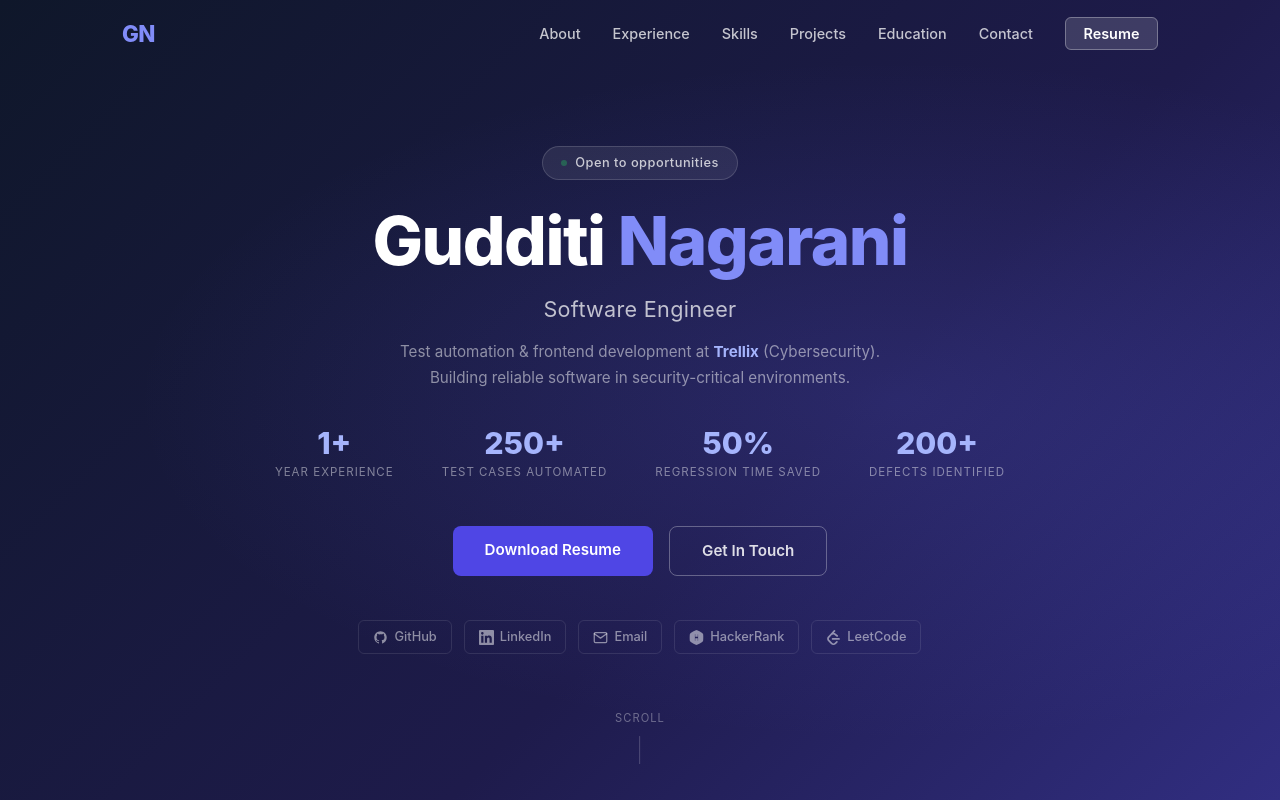
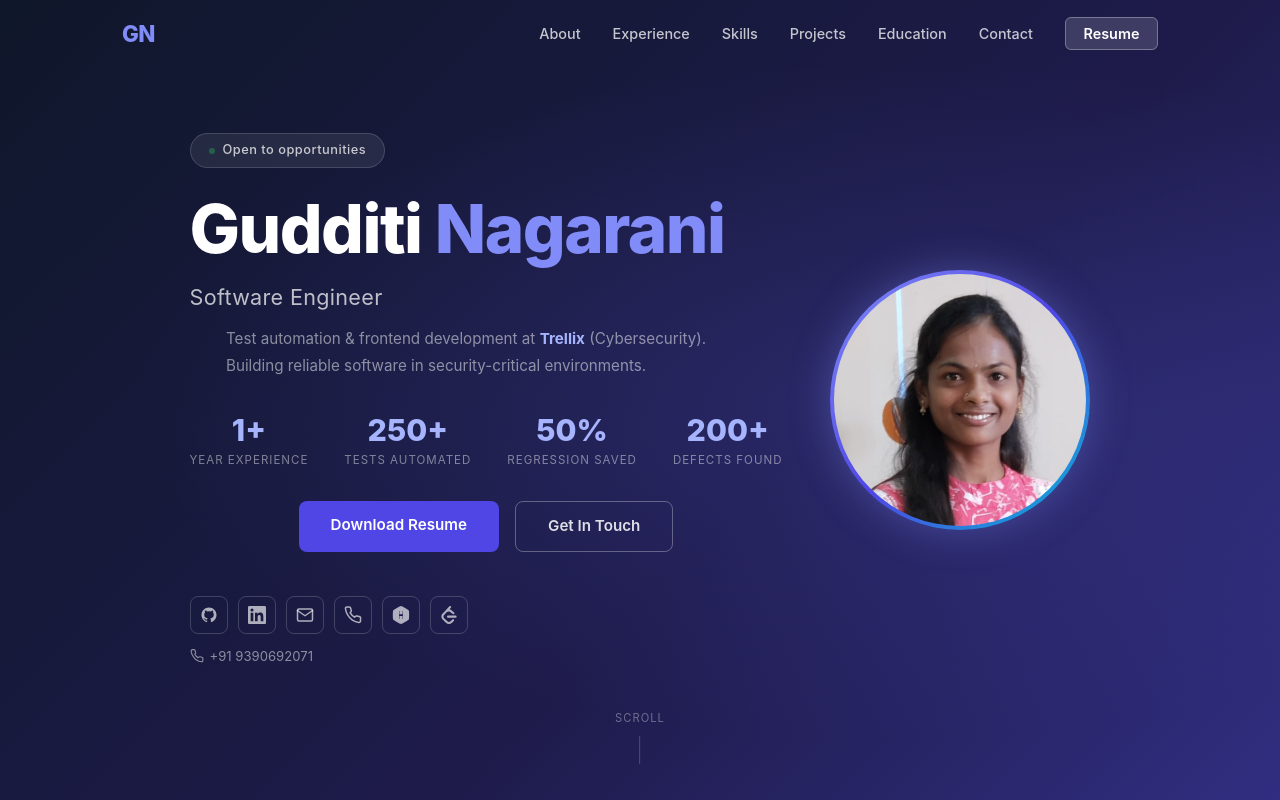
Before and after one commit to Nagarani-22/portfolio, a React (Vite) app: page / in a window 1280 px wide. Shown: the top 800 px of the page. Built offline with nearby package versions, Linux system fonts and the light colour scheme.

Commit message:
Add profile photo, phone number, icon socials, 6 projects, 2-col hero

```diff
--- a/src/components/Hero.jsx
+++ b/src/components/Hero.jsx
@@ -28,6 +28,15 @@ const SOCIALS = [
     )
   },
   {
+    label: 'Phone',
+    href: 'tel:+919390692071',
+    icon: (
+      <svg viewBox="0 0 24 24" fill="none" stroke="currentColor" strokeWidth="2" strokeLinecap="round" strokeLinejoin="round">
+        <path d="M22 16.92v3a2 2 0 0 1-2.18 2 19.79 19.79 0 0 1-8.63-3.07A19.5 19.5 0 0 1 4.99 12a19.79 19.79 0 0 1-3.07-8.67A2 2 0 0 1 3.9 1.21h3a2 2 0 0 1 2 1.72c.127.96.361 1.903.7 2.81a2 2 0 0 1-.45 2.11L8.09 8.91a16 16 0 0 0 6 6l1.07-1.07a2 2 0 0 1 2.11-.45c.907.339 1.85.573 2.81.7A2 2 0 0 1 22 16.92z"/>
+      </svg>
+    )
+  },
+  {
     label: 'HackerRank',
     href: 'https://www.hackerrank.com/profile/guditinagarani',
     icon: (
@@ -51,6 +60,8 @@ export default function Hero() {
   return (
     <section id="hero" className="hero">
       <div className="container">
+        <div className="hero-2col">
+          {/* Left: text content */}
           <div className="hero-inner">
             <div className="hero-badge">
               <span className="hero-badge-dot" />
@@ -64,7 +75,8 @@ export default function Hero() {
             <p className="hero-title">Software Engineer</p>
 
             <p className="hero-tagline">
-            Test automation &amp; frontend development at <strong style={{color:'#a5b4fc'}}>Trellix</strong> (Cybersecurity).
+              Test automation &amp; frontend development at{' '}
+              <strong style={{ color: '#a5b4fc' }}>Trellix</strong> (Cybersecurity).
               Building reliable software in security-critical environments.
             </p>
 
@@ -75,15 +87,15 @@ export default function Hero() {
               </div>
               <div className="hero-stat">
                 <span className="hero-stat-num">250+</span>
-              <span className="hero-stat-label">Test Cases Automated</span>
+                <span className="hero-stat-label">Tests Automated</span>
               </div>
               <div className="hero-stat">
                 <span className="hero-stat-num">50%</span>
-              <span className="hero-stat-label">Regression Time Saved</span>
+                <span className="hero-stat-label">Regression Saved</span>
               </div>
               <div className="hero-stat">
                 <span className="hero-stat-num">200+</span>
-              <span className="hero-stat-label">Defects Identified</span>
+                <span className="hero-stat-label">Defects Found</span>
               </div>
             </div>
 
@@ -96,13 +108,42 @@ export default function Hero() {
               </a>
             </div>
 
+            {/* Icon-only social links */}
             <div className="hero-socials">
               {SOCIALS.map(s => (
-              <a key={s.label} href={s.href} target="_blank" rel="noreferrer" className="social-link">
+                <a
+                  key={s.label}
+                  href={s.href}
+                  target={s.href.startsWith('mailto') || s.href.startsWith('tel') ? '_self' : '_blank'}
+                  rel="noreferrer"
+                  className="social-icon-link"
+                  title={s.label}
+                >
                   {s.icon}
-                {s.label}
                 </a>
               ))}
+            </div>
+
+            {/* Mobile number text */}
+            <p className="hero-phone">
+              <svg viewBox="0 0 24 24" fill="none" stroke="currentColor" strokeWidth="2" strokeLinecap="round" strokeLinejoin="round" width="14" height="14">
+                <path d="M22 16.92v3a2 2 0 0 1-2.18 2 19.79 19.79 0 0 1-8.63-3.07A19.5 19.5 0 0 1 4.99 12a19.79 19.79 0 0 1-3.07-8.67A2 2 0 0 1 3.9 1.21h3a2 2 0 0 1 2 1.72c.127.96.361 1.903.7 2.81a2 2 0 0 1-.45 2.11L8.09 8.91a16 16 0 0 0 6 6l1.07-1.07a2 2 0 0 1 2.11-.45c.907.339 1.85.573 2.81.7A2 2 0 0 1 22 16.92z"/>
+              </svg>
+              +91 9390692071
+            </p>
+          </div>
+
+          {/* Right: profile photo */}
+          <div className="hero-photo-wrap">
+            <div className="hero-photo-ring">
+              <img
+                src="/profile.jpg"
+                alt="Gudditi Nagarani"
+                className="hero-photo"
+                onError={e => { e.target.style.display = 'none'; e.target.nextSibling.style.display = 'flex'; }}
+              />
+              <div className="hero-photo-fallback">GN</div>
+            </div>
           </div>
         </div>
       </div>
--- a/src/components/Projects.jsx
+++ b/src/components/Projects.jsx
@@ -1,13 +1,13 @@
 import useFadeIn from '../hooks/useFadeIn'
 
 const GitIcon = () => (
-  <svg viewBox="0 0 24 24" fill="currentColor">
+  <svg viewBox="0 0 24 24" fill="currentColor" width="13" height="13">
     <path d="M12 2C6.477 2 2 6.477 2 12c0 4.418 2.865 8.167 6.839 9.489.5.092.682-.217.682-.482 0-.237-.009-.868-.013-1.703-2.782.603-3.369-1.342-3.369-1.342-.454-1.155-1.11-1.462-1.11-1.462-.908-.62.069-.608.069-.608 1.003.07 1.531 1.03 1.531 1.03.892 1.529 2.341 1.088 2.91.832.092-.647.35-1.088.636-1.338-2.22-.253-4.555-1.11-4.555-4.943 0-1.091.39-1.984 1.029-2.683-.103-.253-.446-1.27.098-2.647 0 0 .84-.269 2.75 1.025A9.578 9.578 0 0 1 12 6.836c.85.004 1.705.114 2.504.336 1.909-1.294 2.747-1.025 2.747-1.025.546 1.377.202 2.394.1 2.647.64.699 1.028 1.592 1.028 2.683 0 3.842-2.339 4.687-4.566 4.935.359.309.678.919.678 1.852 0 1.336-.012 2.415-.012 2.743 0 .267.18.578.688.48C19.138 20.163 22 16.418 22 12c0-5.523-4.477-10-10-10z"/>
   </svg>
 )
 
 const LinkIcon = () => (
-  <svg viewBox="0 0 24 24" fill="none" stroke="currentColor" strokeWidth="2" strokeLinecap="round" strokeLinejoin="round">
+  <svg viewBox="0 0 24 24" fill="none" stroke="currentColor" strokeWidth="2" strokeLinecap="round" strokeLinejoin="round" width="13" height="13">
     <path d="M18 13v6a2 2 0 0 1-2 2H5a2 2 0 0 1-2-2V8a2 2 0 0 1 2-2h6"/>
     <polyline points="15 3 21 3 21 9"/>
     <line x1="10" y1="14" x2="21" y2="3"/>
@@ -21,8 +21,8 @@ const PROJECTS = [
     title: 'E-Commerce Platform',
     tech: ['React.js', 'Redux', 'JavaScript', 'CSS3'],
     desc: [
-      'Built a responsive e-commerce app with React component-driven architecture and Redux for global state management, covering product listing, cart, quantity management, and multi-step checkout.',
-      'Designed reusable UI components (product cards, cart drawer, order summary) with business logic in Redux slices; deployed on Netlify with lazy loading and continuous deployment.'
+      'Built a responsive e-commerce app with React component-driven architecture and Redux for global state management, covering product listing, cart, and multi-step checkout.',
+      'Designed reusable UI components with business logic in Redux slices; deployed on Netlify with lazy loading and continuous deployment.'
     ],
     links: [
       { label: 'Live Demo', href: 'https://transcendent-crumble-00b05c.netlify.app/', icon: <LinkIcon /> }
@@ -30,28 +30,67 @@ const PROJECTS = [
   },
   {
     num: '02',
+    icon: '⚙️',
+    title: 'E-Commerce Microservices Backend',
+    tech: ['Java 17', 'Spring Boot 3.2', 'Spring Cloud', 'Apache Kafka', 'Redis', 'PostgreSQL', 'MongoDB', 'Docker'],
+    desc: [
+      'Architected a scalable backend using 7 independent microservices with Spring Cloud Eureka for service discovery and an API Gateway with JWT validation.',
+      'Implemented event-driven order/payment processing via Apache Kafka and Redis caching; integrated Prometheus + Grafana for real-time observability.'
+    ],
+    links: [
+      { label: 'GitHub', href: 'https://github.com/Nagarani-22/ecommerce-microservices', icon: <GitIcon /> }
+    ]
+  },
+  {
+    num: '03',
+    icon: '🔐',
+    title: 'Fraud Detection System',
+    tech: ['Java 17', 'Spring Boot 3.2', 'Spring WebFlux', 'Apache Kafka', 'Redis', 'PostgreSQL', 'Spring Security', 'JWT', 'Docker'],
+    desc: [
+      'Built a real-time fraud detection platform implementing 5 detection rules: high-value transactions, velocity checks, geographic anomaly, unknown device, and blacklisted merchant detection.',
+      'Event-driven architecture with REST API → Kafka → detection engine → PostgreSQL alerts, with Redis caching for performance and JWT authentication.'
+    ],
+    links: [
+      { label: 'GitHub', href: 'https://github.com/Nagarani-22/fraud-detection-system', icon: <GitIcon /> }
+    ]
+  },
+  {
+    num: '04',
     icon: '✈️',
     title: 'Tour & Travel Management Website',
     tech: ['HTML5', 'CSS3', 'Bootstrap', 'JavaScript', 'PHP', 'MySQL'],
     desc: [
-      'Developed a full-stack travel platform with destination browsing, package selection, and booking flow using a PHP backend and MySQL for persistent data.',
-      'Implemented user registration, login, and session management with server-side validation; applied dynamic JavaScript for real-time search filtering without full-page reloads.'
+      'Full-stack travel platform with destination browsing, package selection, and booking flow using PHP backend and MySQL for persistent data.',
+      'Implemented user registration, login, and session management with real-time search filtering via dynamic JavaScript.'
     ],
     links: [
-      { label: 'GitHub', href: 'https://github.com/Nagarani2203/travel-website', icon: <GitIcon /> }
+      { label: 'GitHub', href: 'https://github.com/Nagarani-22/tour-and-travel-management-website', icon: <GitIcon /> }
     ]
   },
   {
-    num: '03',
-    icon: '⚙️',
-    title: 'E-Commerce Microservices Backend',
-    tech: ['Java 17', 'Spring Boot 3.2', 'Spring Cloud', 'Apache Kafka', 'Redis', 'PostgreSQL', 'MongoDB', 'Docker', 'Prometheus', 'Grafana'],
+    num: '05',
+    icon: '📱',
+    title: 'Toll Plaza QR Payment App',
+    tech: ['Kotlin', 'Android', 'Firebase', 'Firestore', 'Cloud Functions', 'ZXing', 'FCM'],
     desc: [
-      'Architected a scalable e-commerce backend using 7 independent microservices with Spring Cloud Eureka for service discovery and an API Gateway with JWT validation.',
-      'Implemented event-driven order/payment processing using Apache Kafka and Redis caching on the product catalog; integrated Prometheus + Grafana for real-time observability across all services.'
+      'Android app enabling drivers to make toll payments by scanning QR codes; supports QR generation and scanning using ZXing library.',
+      'Firebase-backed with real-time payment processing, Firestore transaction history, user authentication, and push notifications for payment confirmations.'
     ],
     links: [
-      { label: 'GitHub', href: 'https://github.com/Nagarani-22/ecommerce-microservices', icon: <GitIcon /> }
+      { label: 'GitHub', href: 'https://github.com/Nagarani-22/Toll-plaza-app', icon: <GitIcon /> }
+    ]
+  },
+  {
+    num: '06',
+    icon: '👁️',
+    title: 'Face Detection System',
+    tech: ['Python', 'OpenCV', 'Machine Learning'],
+    desc: [
+      'Python-based face detection system using OpenCV for real-time image processing and face recognition.',
+      'Implements computer vision techniques for detecting and processing facial features from live camera feed or image input.'
+    ],
+    links: [
+      { label: 'GitHub', href: 'https://github.com/Nagarani-22/face-detection', icon: <GitIcon /> }
     ]
   }
 ]
--- a/src/index.css
+++ b/src/index.css
@@ -167,12 +167,91 @@ img { max-width: 100%; display: block; }
   background: radial-gradient(ellipse at 70% 50%, rgba(99,102,241,0.18) 0%, transparent 60%);
   pointer-events: none;
 }
+/* 2-column hero layout */
+.hero-2col {
+  display: flex;
+  align-items: center;
+  justify-content: space-between;
+  gap: 48px;
+  width: 100%;
+}
 .hero-inner {
   position: relative;
   z-index: 1;
-  text-align: center;
+  text-align: left;
   color: #fff;
+  flex: 1;
+}
+
+/* Photo */
+.hero-photo-wrap {
+  flex-shrink: 0;
+  display: flex;
+  align-items: center;
+  justify-content: center;
+  position: relative;
+  z-index: 1;
+}
+.hero-photo-ring {
+  width: 260px;
+  height: 260px;
+  border-radius: 50%;
+  padding: 4px;
+  background: linear-gradient(135deg, #818cf8, #4f46e5, #06b6d4);
+  box-shadow: 0 0 40px rgba(129,140,248,0.35);
+  position: relative;
+}
+.hero-photo {
   width: 100%;
+  height: 100%;
+  border-radius: 50%;
+  object-fit: cover;
+  object-position: center top;
+  display: block;
+}
+.hero-photo-fallback {
+  display: none;
+  width: 100%;
+  height: 100%;
+  border-radius: 50%;
+  background: linear-gradient(135deg, #4f46e5, #06b6d4);
+  align-items: center;
+  justify-content: center;
+  font-size: 3.5rem;
+  font-weight: 800;
+  color: #fff;
+  letter-spacing: -1px;
+}
+
+/* Icon-only social links */
+.hero-socials {
+  display: flex;
+  gap: 10px;
+  flex-wrap: wrap;
+  margin-top: 4px;
+}
+.social-icon-link {
+  display: flex;
+  align-items: center;
+  justify-content: center;
+  width: 38px;
+  height: 38px;
+  border-radius: 8px;
+  border: 1px solid rgba(255,255,255,0.18);
+  color: rgba(255,255,255,0.65);
+  transition: color 0.2s, border-color 0.2s, background 0.2s;
+}
+.social-icon-link svg { width: 18px; height: 18px; }
+.social-icon-link:hover { color: #fff; border-color: rgba(255,255,255,0.5); background: rgba(255,255,255,0.08); }
+
+/* Phone line */
+.hero-phone {
+  display: flex;
+  align-items: center;
+  gap: 6px;
+  color: rgba(255,255,255,0.5);
+  font-size: 0.82rem;
+  margin-top: 12px;
 }
 .hero-badge {
   display: inline-flex;
@@ -213,9 +292,9 @@ img { max-width: 100%; display: block; }
 }
 .hero-stats {
   display: flex;
-  justify-content: center;
-  gap: 48px;
-  margin-bottom: 44px;
+  justify-content: flex-start;
+  gap: 36px;
+  margin-bottom: 32px;
   flex-wrap: wrap;
 }
 .hero-stat { text-align: center; }
@@ -265,26 +344,6 @@ img { max-width: 100%; display: block; }
   display: inline-block;
 }
 .btn-outline:hover { border-color: rgba(255,255,255,0.8); color: #fff; transform: translateY(-2px); }
-.hero-socials {
-  display: flex;
-  gap: 12px;
-  justify-content: center;
-  flex-wrap: wrap;
-}
-.social-link {
-  display: flex;
-  align-items: center;
-  gap: 6px;
-  color: rgba(255,255,255,0.5);
-  font-size: 0.8rem;
-  font-weight: 500;
-  transition: color 0.2s, border-color 0.2s;
-  padding: 6px 14px;
-  border-radius: 6px;
-  border: 1px solid rgba(255,255,255,0.1);
-}
-.social-link:hover { color: #fff; border-color: rgba(255,255,255,0.35); }
-.social-link svg { width: 15px; height: 15px; flex-shrink: 0; }
 .hero-scroll {
   position: absolute;
   bottom: 2rem;
@@ -629,6 +688,7 @@ img { max-width: 100%; display: block; }
 /* ═══════════════════════════════════════════════════════════════ */
 .contact-inner { max-width: 680px; margin: 0 auto; text-align: center; }
 .contact-intro { font-size: 1rem; color: var(--text-muted); margin-bottom: 36px; line-height: 1.8; }
+.contact-cta-row { display: flex; justify-content: center; flex-wrap: wrap; gap: 14px; margin-bottom: 40px; }
 .contact-email-btn {
   display: inline-flex;
   align-items: center;
@@ -640,10 +700,24 @@ img { max-width: 100%; display: block; }
   padding: 0.85rem 2.4rem;
   border-radius: 8px;
   transition: background 0.2s, transform 0.2s;
-  margin-bottom: 40px;
 }
 .contact-email-btn:hover { background: var(--accent-hover); transform: translateY(-2px); color: #fff; }
 .contact-email-btn svg { width: 18px; height: 18px; }
+.contact-phone-btn {
+  display: inline-flex;
+  align-items: center;
+  gap: 10px;
+  background: transparent;
+  color: var(--accent);
+  font-size: 0.98rem;
+  font-weight: 600;
+  padding: 0.85rem 2.4rem;
+  border-radius: 8px;
+  border: 2px solid var(--accent);
+  transition: background 0.2s, transform 0.2s, color 0.2s;
+}
+.contact-phone-btn:hover { background: var(--accent); color: #fff; transform: translateY(-2px); }
+.contact-phone-btn svg { width: 18px; height: 18px; }
 .contact-links { display: flex; justify-content: center; flex-wrap: wrap; gap: 14px; }
 .contact-link-card {
   display: flex;
```
Also changed, not shown: src/components/Contact.jsx (+8 -0 lines), public/1000135007.jpeg (added), public/profile.jpg (added). Lines whose indentation alone changed are shown as unchanged.
